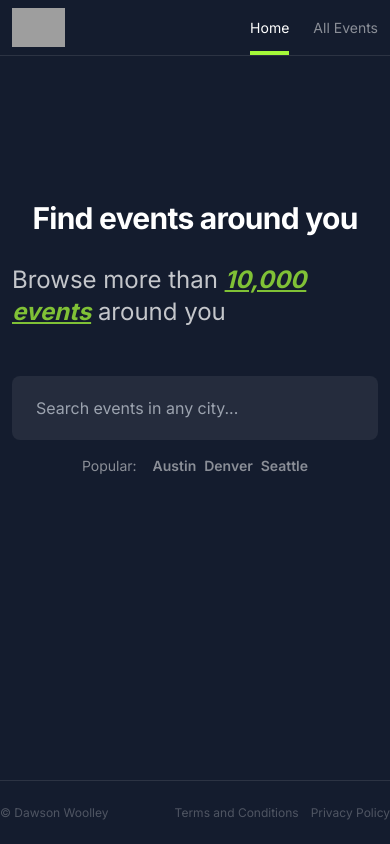
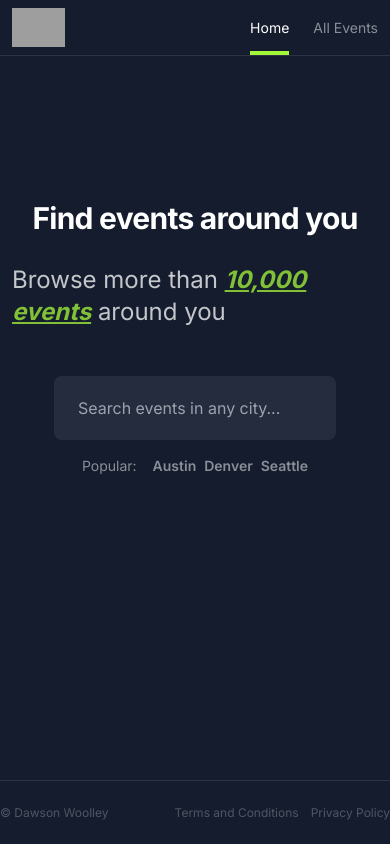
Before and after one commit to Dawsonkw/EventSlick, a Next.js app: page / in a window 390 px wide. Built offline with nearby package versions, Linux system fonts and the light colour scheme; grey boxes are pictures that could not be loaded.

Commit message:
created a search form component to add interactivity with use client. set up the routing with useRouter and made the input controlled.

```diff
--- a/src/app/page.tsx
+++ b/src/app/page.tsx
@@ -1,3 +1,4 @@
+import Searchform from "@/components/searchform";
 import Link from "next/link";
 
 export default function Home() {
@@ -13,13 +14,8 @@ export default function Home() {
         </span>{" "}
         around you
       </p>
-      <form className="w-full sm:w-[580px]">
-        <input
-          className="w-full h-16 rounded-lg bg-white/[7%] px-6 outline-none ring-accent/50 transition focus:ring-2 focus:bg-white/10]"
-          placeholder="Search events in any city..."
-          spellCheck={false}
-        />
-      </form>
+
+      <Searchform />
 
       <section className="mt-4 flex gap-x-4 text-sm text-white/50">
         <p>Popular:</p>
--- /dev/null
+++ b/src/components/searchform.tsx
@@ -0,0 +1,31 @@
+"use client";
+
+import { useRouter } from "next/navigation";
+import { useState } from "react";
+
+function Searchform() {
+  const [searchText, setSearchText] = useState("");
+  const router = useRouter();
+
+  const handleSubmit = (e: React.FormEvent<HTMLFormElement>) => {
+    e.preventDefault();
+    if (!searchText) return;
+
+    router.push(`/events/${searchText}`);
+  };
+  return (
+    <div>
+      <form onSubmit={handleSubmit} className="w-full sm:w-[580px]">
+        <input
+          value={searchText}
+          onChange={(e) => setSearchText(e.target.value)}
+          className="w-full h-16 rounded-lg bg-white/[7%] px-6 outline-none ring-accent/50 transition focus:ring-2 focus:bg-white/10]"
+          placeholder="Search events in any city..."
+          spellCheck={false}
+        />
+      </form>
+    </div>
+  );
+}
+
+export default Searchform;
```
